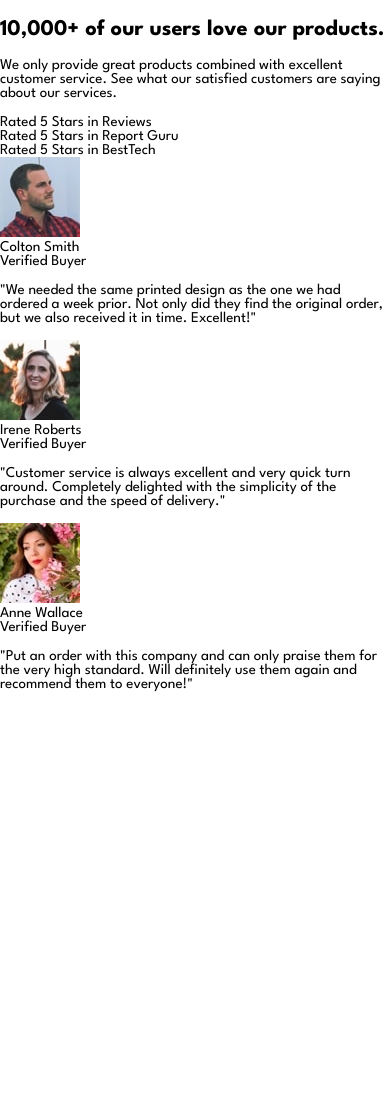
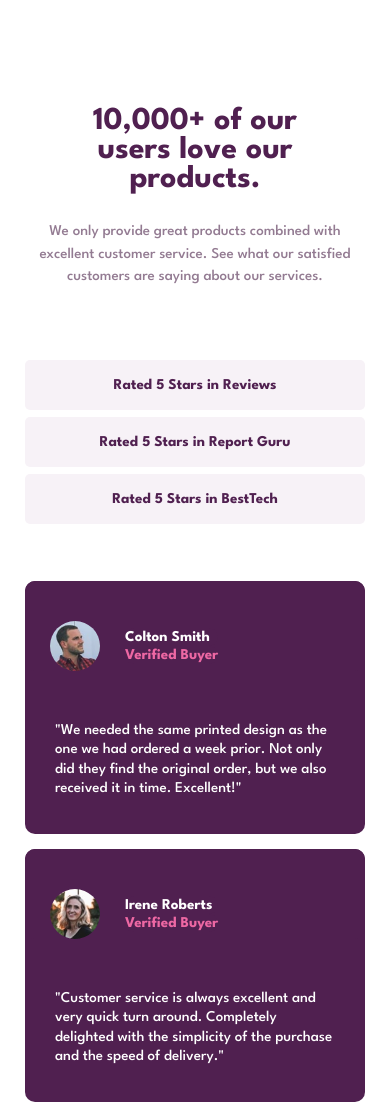
Before and after one commit to lmpko/frontendmentor-social-proof-section-master, a plain HTML site: page index.html in a window 390 px wide. Shown: the top 1105 px of the page. Before the commit the page ends 844 px from the top, so only its background shows below. Drawn offline with Linux system fonts and the light colour scheme.

Commit message:
mobile version css and html done

```diff
--- a/app.css
+++ b/app.css
@@ -13,4 +13,81 @@ body{
     margin: 0;
     font-size: 15px;
     font-family: 'League Spartan', sans-serif;
+    display: flex;
+    flex-direction: column;
+    justify-content: center;
+    align-items: center;
+    min-height: 100%;
 }
+
+main{
+    margin: 5rem 1.5625rem;
+}
+
+.overview{
+    text-align: center;
+}
+
+.overview h1{
+    color: var(--primary-color);
+    font-weight: 700;
+    font-size: 32px;
+    padding: 0 2.1875rem;
+}
+
+.overview p{
+    font-weight: 500;
+    color: var(--tertiary-color);
+    line-height: 1.5;
+}
+
+.ratings{
+    padding: 3.125rem 0;
+}
+
+.ratings div {
+    background-color: var(--fouthary-color);
+    border-radius: .3125rem;
+    margin: .4375rem 0;
+    padding: 1.125rem 0;
+    text-align: center;
+    color: var(--primary-color);
+    font-weight: 700;
+}
+
+.feedback div{
+    background-color: var(--primary-color);
+    color: var(--fifthary-color);
+    border-radius: .625rem;
+}
+
+.feedback div img{
+    border-radius: 50%;
+    padding: 0 1.5625rem;
+}
+
+.feedback p {
+    font-weight: 500;
+    line-height: 1.3;
+    padding: 2.1875rem 1.875rem;
+}
+
+.personal{
+    display: flex;
+    flex-direction: row;
+    align-items: center;
+    padding-top: 2.5rem;
+}
+
+.personal aside div{
+    font-weight: 700;
+    padding: .125rem 0;
+}
+
+.personal aside div:nth-child(2){
+    color: var(--secondary-color);
+}
+
+.personal img{
+    width: 3.125rem;
+}
--- a/index.html
+++ b/index.html
@@ -26,36 +26,39 @@
   <body>
 
     <main>
-      <section>
+      <section class="overview">
         <h1> 10,000+ of our users love our products.</h1>
         <p>We only provide great products combined with excellent customer service.
           See what our satisfied customers are saying about our services.
         </p>
       </section>
-      <section>
+      <section class="ratings">
         <div>Rated 5 Stars in Reviews</div>
         <div>Rated 5 Stars in Report Guru</div>
         <div>Rated 5 Stars in BestTech</div>
       </section>
-      <section>
+      <section class="feedback">
         <div>
+          <div class="personal">
             <img src="/images/image-colton.jpg" alt="">
-          <div>
+            <aside>
               <div>Colton Smith</div>
               <div>Verified Buyer</div>
+            </aside>
           </div>
           <p>
             "We needed the same printed design as the one we had ordered a week prior.
             Not only did they find the original order, but we also received it in time.
             Excellent!"
-
           </p>
         </div>
         <div>
+          <div class="personal">
             <img src="/images/image-irene.jpg" alt="">
-          <div>
+            <aside>
               <div> Irene Roberts</div>
               <div>Verified Buyer</div>
+            </aside>
           </div>
           <p>
             "Customer service is always excellent and very quick turn around. Completely
@@ -63,10 +66,12 @@
           </p>
         </div>
         <div>
+          <div class="personal">
             <img src="/images/image-anne.jpg" alt="">
-          <div>
+            <aside>
               <div>Anne Wallace</div>
               <div>Verified Buyer</div>
+            </aside>
           </div>
           <p>
             "Put an order with this company and can only praise them for the very high
```
Lines whose indentation alone changed are shown as unchanged.
